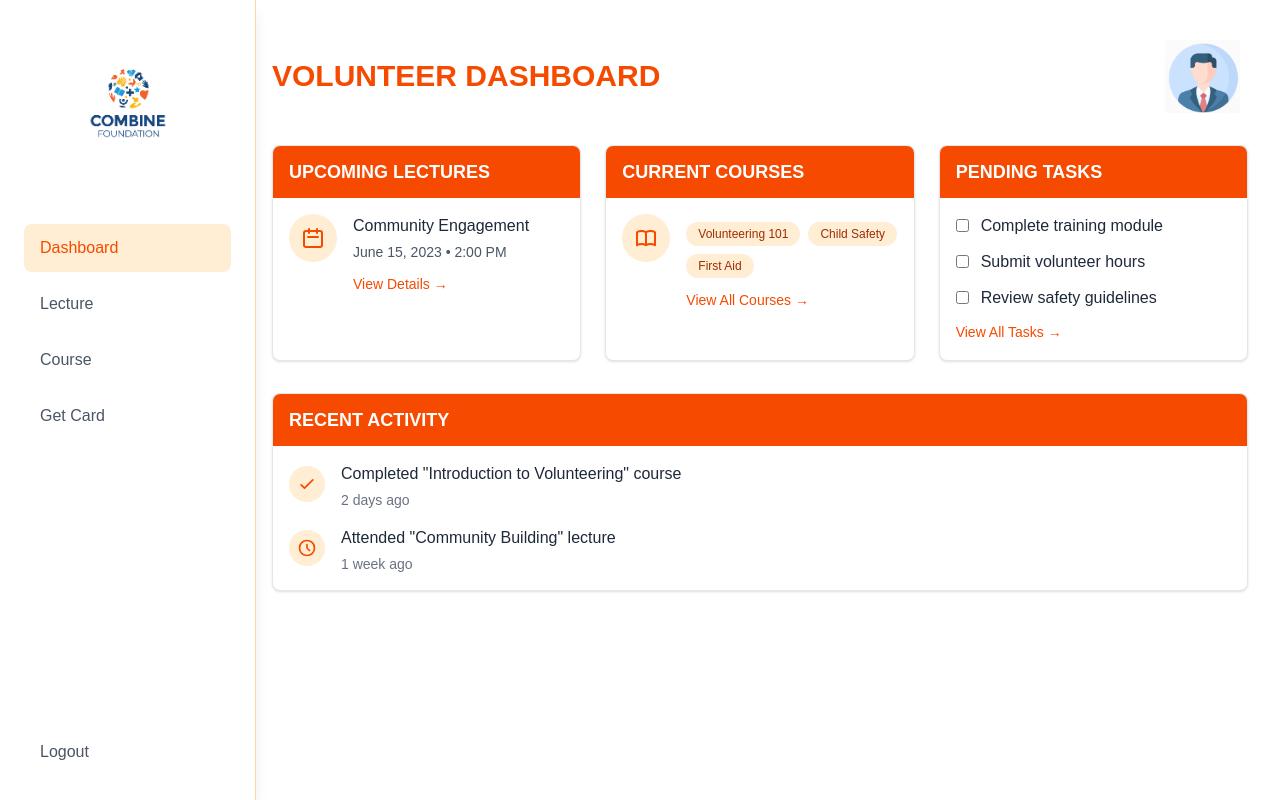
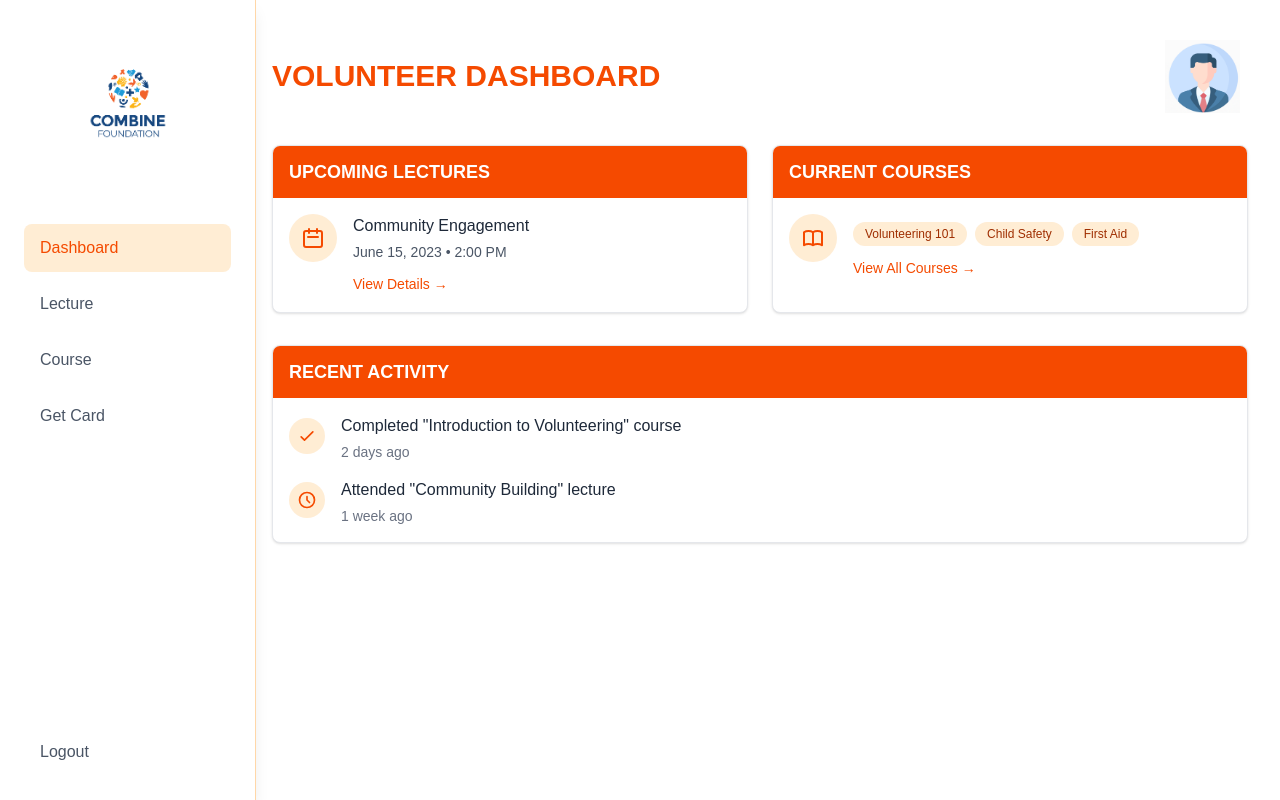
Before and after one commit to CombineFoundation/portal-combine-foundation-main, a Next.js app: page /volunteer/dashboard in a window 1280 px wide. Built offline with nearby package versions, Linux system fonts and the light colour scheme.

Commit message:
Final Commit

```diff
--- a/src/app/volunteer/dashboard/page.tsx
+++ b/src/app/volunteer/dashboard/page.tsx
@@ -102,7 +102,7 @@
         </div>
 
         {/* Dashboard Widgets */}
-        <div className="grid grid-cols-1 md:grid-cols-2 lg:grid-cols-3 gap-6">
+        <div className="grid grid-cols-1 md:grid-cols-2 lg:grid-cols-2 gap-6">
           {/* Upcoming Lectures Card */}
           <div className="bg-white rounded-lg shadow border border-gray-200 overflow-hidden">
             <div className="bg-orange-600 px-4 py-3">
@@ -191,53 +191,6 @@
               </div>
             </div>
           </div>
-
-          {/* Pending Tasks Card */}
-          <div className="bg-white rounded-lg shadow border border-gray-200 overflow-hidden">
-            <div className="bg-orange-600 px-4 py-3">
-              <h2 className="text-lg font-semibold text-white">
-                PENDING TASKS
-              </h2>
-            </div>
-            <div className="p-4">
-              <ul className="space-y-3">
-                <li className="flex items-center">
-                  <input
-                    title="Complete training module"
-                    type="checkbox"
-                    className="rounded text-orange-600 mr-3 cursor-pointer"
-                  />
-                  <span className="text-gray-800">
-                    Complete training module
-                  </span>
-                </li>
-                <li className="flex items-center">
-                  <input
-                    title="Submit volunteer hours"
-                    type="checkbox"
-                    className="rounded text-orange-600 mr-3 cursor-pointer"
-                  />
-                  <span className="text-gray-800">Submit volunteer hours</span>
-                </li>
-                <li className="flex items-center">
-                  <input
-                    title="Review safety guidelines"
-                    type="checkbox"
-                    className="rounded text-orange-600 mr-3 cursor-pointer"
-                  />
-                  <span className="text-gray-800">
-                    Review safety guidelines
-                  </span>
-                </li>
-              </ul>
-              <button
-                onClick={() => router.push("/volunteer/tasks")}
-                className="mt-3 text-orange-600 hover:text-orange-700 text-sm font-medium cursor-pointer"
-              >
-                View All Tasks →
-              </button>
-            </div>
-          </div>
         </div>
 
         {/* Recent Activity Section */}
```
